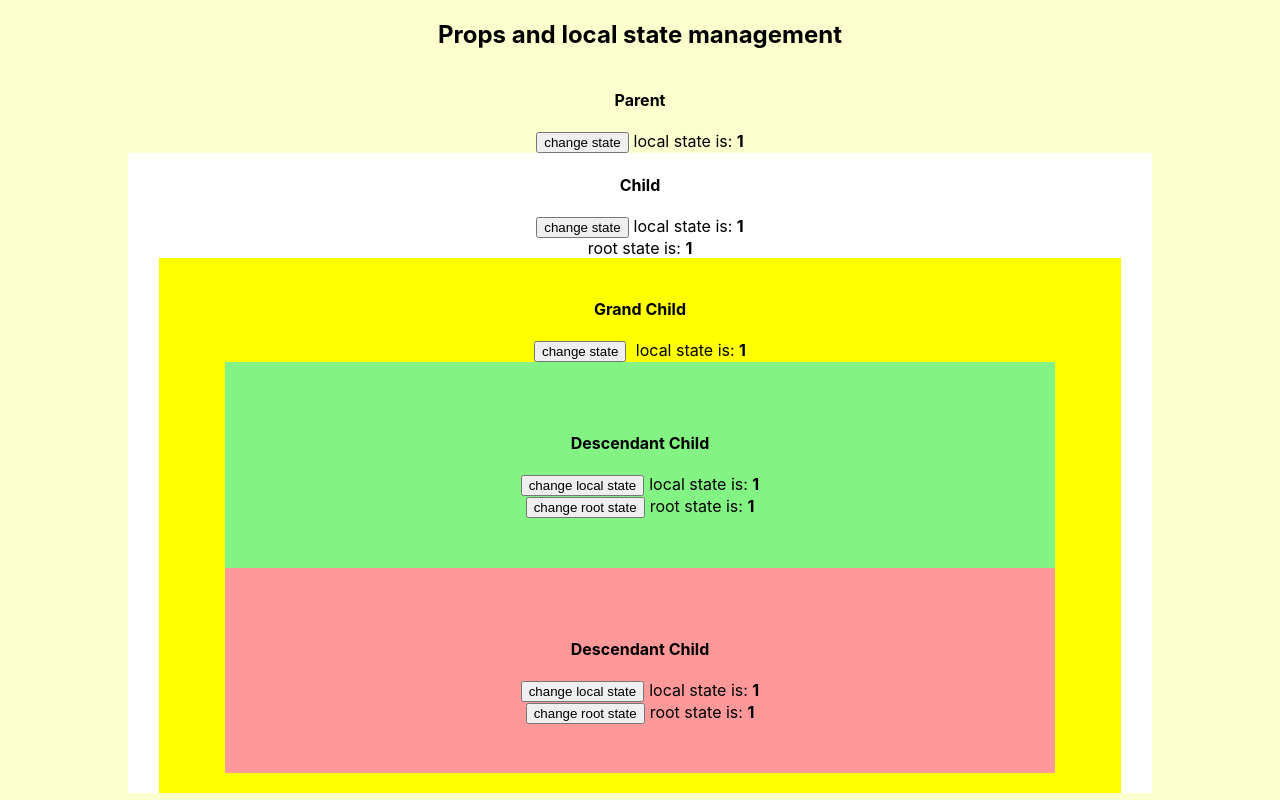
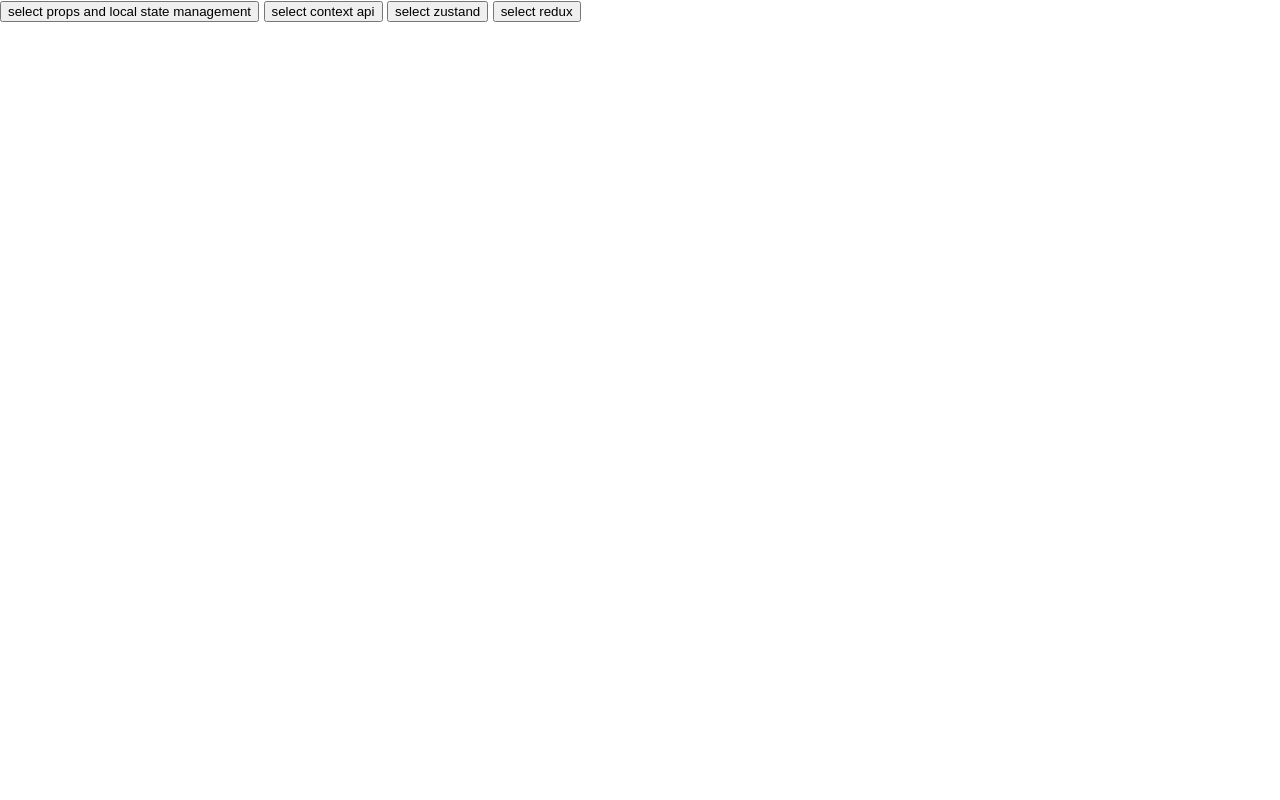
Before and after one commit to audreybozorgi/different-state-management-flow, a React (Create React App) app: page / in a window 1280 px wide. Shown: the top 800 px of the page. Built offline with nearby package versions, Linux system fonts and the light colour scheme.

Commit message:
showing each item based on button click

```diff
--- a/public/index.html
+++ b/public/index.html
@@ -28,10 +28,16 @@
   </head>
   <body>
     <noscript>You need to enable JavaScript to run this app.</noscript>
-    <div id="root"></div>
-    <div id="root2"></div>
-    <div id="root3"></div>
-    <div id="root4"></div>
+    <button id="local" onclick="handleClick('local')">select props and local state management</button>
+    <button id="context" onclick="handleClick('context')">select context api</button>
+    <button id="zustand" onclick="handleClick('zustand')">select zustand</button>
+    <button id="redux" onclick="handleClick('redux')">select redux</button>
+
+    <div id="root" style="display: none;"></div>
+    <div id="root2" style="display: none;"></div>
+    <div id="root3" style="display: none;"></div>
+    <div id="root4" style="display: none;"></div>
+    <!-- <div id='entry-point'></div> -->
     <!--
       This HTML file is a template.
       If you open it directly in the browser, you will see an empty page.
@@ -43,4 +49,35 @@
       To create a production bundle, use `npm run build` or `yarn build`.
     -->
   </body>
+  <script>
+    const handleClick = (type) => {
+      switch (type) {
+        case 'local':
+          document.getElementById('root').style.display = 'flex'
+          document.getElementById('root2').style.display = 'none'
+          document.getElementById('root3').style.display = 'none'
+          document.getElementById('root4').style.display = 'none'
+          break;
+        case 'context':
+          document.getElementById('root').style.display = 'none'
+          document.getElementById('root2').style.display = 'flex'
+          document.getElementById('root3').style.display = 'none'
+          document.getElementById('root4').style.display = 'none'
+          break;
+        case 'zustand':
+          document.getElementById('root').style.display = 'none'
+          document.getElementById('root2').style.display = 'none'
+          document.getElementById('root3').style.display = 'flex'
+          document.getElementById('root4').style.display = 'none'
+          break;
+        case 'redux':
+          document.getElementById('root').style.display = 'none'
+          document.getElementById('root2').style.display = 'none'
+          document.getElementById('root3').style.display = 'none'
+          document.getElementById('root4').style.display = 'flex'
+          break;
+      }
+    }
+
+  </script>
 </html>
--- a/src/App.js
+++ b/src/App.js
@@ -1,4 +1,4 @@
-import React , { useEffect, useState } from 'react'
+import React , { useState } from 'react'
 import  './App.css';
 
 function App() {
--- a/src/App2.js
+++ b/src/App2.js
@@ -1,6 +1,8 @@
-import { useState } from 'react'
+import { useState, createContext } from 'react'
 import './App.css';
 
+const appContext = createContext()
+console.log();
 function App2() {
   return (
     <div style={{background: '#eee', display: 'flex', flexDirection: 'column', justifyContent: 'center', alignItems: 'center'}}>
```
